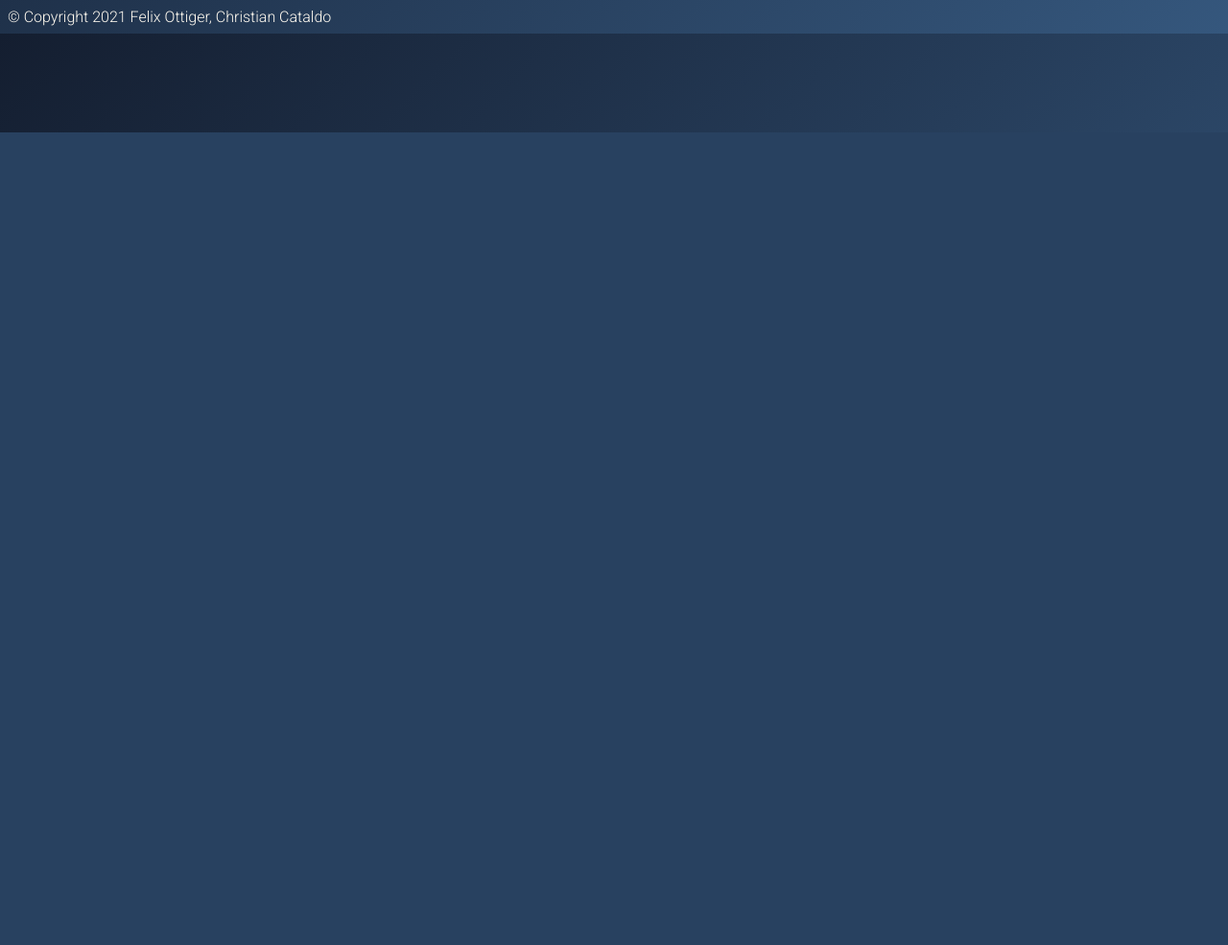
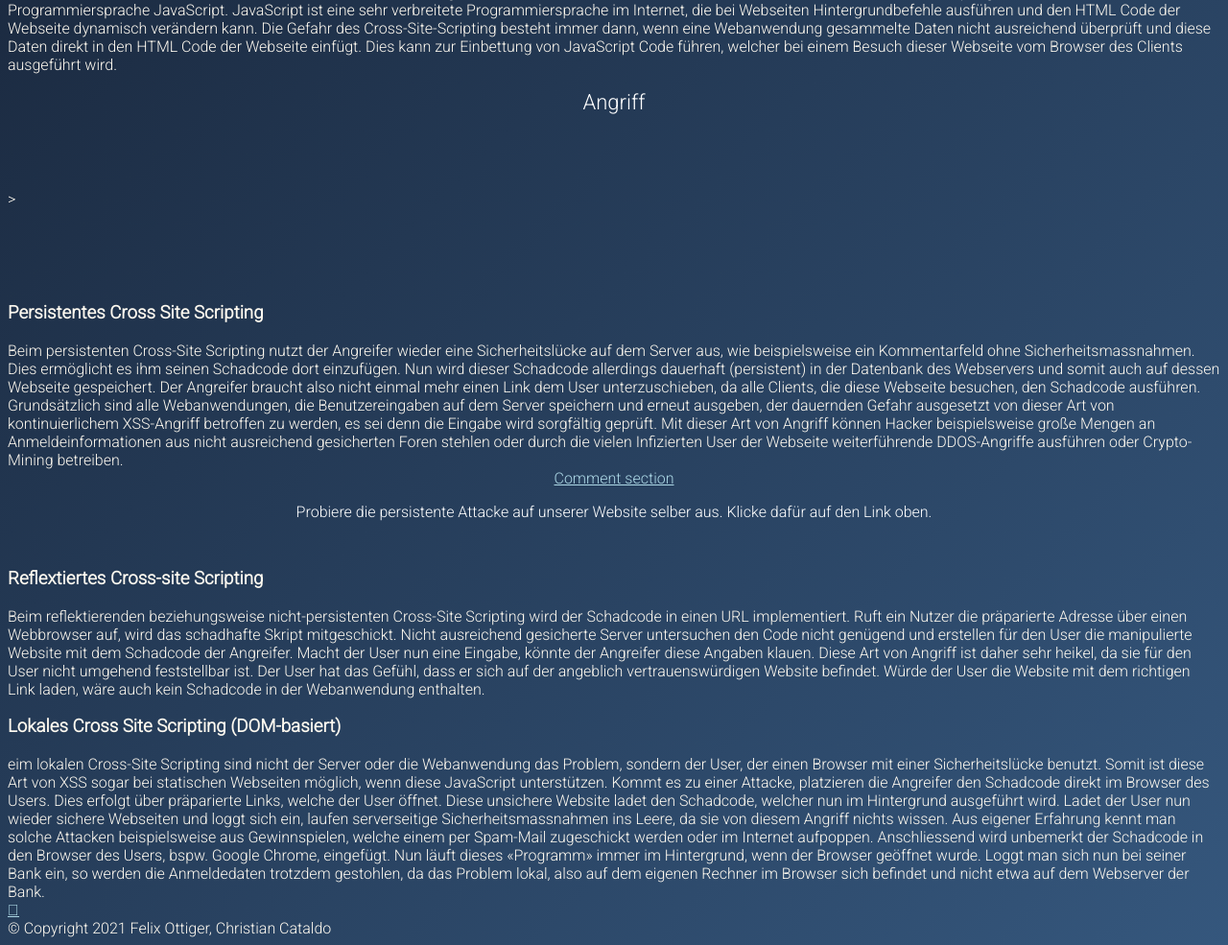
Before and after one commit to Chrigi2486/XSSProjekt, a Flask app: page / in a window 1280 px wide. Shown: the part 662-1647 px from the top of the page at 96% size. Before the commit the page ends 800 px from the top, so only its background shows below. Run offline with Flask 2, Linux system fonts and the light colour scheme.

Commit message:
text eingefügt

```diff
--- a/static/main.css
+++ b/static/main.css
@@ -162,3 +162,8 @@ form {
 .button:hover {
   background: #00ff99;
 }
+
+.scrollup {
+  width: 50px;
+  height: 40px;
+}
--- a/templates/main.html
+++ b/templates/main.html
@@ -11,9 +11,21 @@
 <body>
 	<h1>Cross-site scripting</h1>
 
-	<h2 class="gap">Persistentes Cross Site Scripting</h2>
-		<article class=".article-style">
+	<h2>Allgemein</h2>>
+		<article class="article left">
+			<div id ="picture1"> <img src=“/graphics/persistentes_cross_site_scripting_neu_DE_desktop.png“ > </div>
+			Cross-Site Scripting (XSS) ist eine Angriffsform, bei der man an vertrauliche Daten gelangt, Webapplikationen übernimmt oder sonstige Schäden anrichtet. Sie ist eine der häufigsten Angriffsmethoden im Internet. Hierbei wird der «Schadcode» durch eine Sicherheitslücke auf dem Client oder dem Server in eine scheinbar sichere Umgebung eingebettet. Mit Hilfe von XSS lassen sich vertrauliche Informationen wie Passwörter ergaunern, Browser übernehmen oder Internetseiten verändern.
+			Cross-Site-Scripting verwendet zu diesem Zweck die Programmiersprache JavaScript. JavaScript ist eine sehr verbreitete Programmiersprache im Internet, die bei Webseiten Hintergrundbefehle ausführen und den HTML Code der Webseite dynamisch verändern kann.
+			Die Gefahr des Cross-Site-Scripting besteht immer dann, wenn eine Webanwendung gesammelte Daten nicht ausreichend überprüft und diese Daten direkt in den HTML Code der Webseite einfügt. Dies kann zur Einbettung von JavaScript Code führen, welcher bei einem Besuch dieser Webseite vom Browser des Clients ausgeführt wird.
 
+
+		</article>
+
+	<h2>Angriff</h2>>
+
+		<h3 class="gap">Persistentes Cross Site Scripting</h3>
+			<article class="article right">
+					Beim persistenten Cross-Site Scripting nutzt der Angreifer wieder eine Sicherheitslücke auf dem Server aus, wie beispielsweise ein Kommentarfeld ohne Sicherheitsmassnahmen. Dies ermöglicht es ihm seinen Schadcode dort einzufügen. Nun wird dieser Schadcode allerdings dauerhaft (persistent) in der Datenbank des Webservers und somit auch auf dessen Webseite gespeichert. Der Angreifer braucht also nicht einmal mehr einen Link dem User unterzuschieben, da alle Clients, die diese Webseite besuchen, den Schadcode ausführen. Grundsätzlich sind alle Webanwendungen, die Benutzereingaben auf dem Server speichern und erneut ausgeben, der dauernden Gefahr ausgesetzt von dieser Art von kontinuierlichem XSS-Angriff betroffen zu werden, es sei denn die Eingabe wird sorgfältig geprüft. Mit dieser Art von Angriff können Hacker beispielsweise große Mengen an Anmeldeinformationen aus nicht ausreichend gesicherten Foren stehlen oder durch die vielen Infizierten User der Webseite weiterführende DDOS-Angriffe ausführen oder Crypto-Mining betreiben.
 
 					<div id="link-container">
 		    			<a href="comments/"> Comment section</a>
@@ -21,19 +33,22 @@
 				<p>Probiere die persistente Attacke auf unserer Website selber aus. Klicke dafür auf den Link oben.</p>
 			</article>
 
-	<h2>Reflextiertes Cross-site Scripting </h2>
-		<article class=".article-style">
+		<h3>Reflextiertes Cross-site Scripting </h3>
+			<article class=".article left">
+				Beim reflektierenden beziehungsweise nicht-persistenten Cross-Site Scripting wird der Schadcode in einen URL implementiert. Ruft ein Nutzer die präparierte Adresse über einen Webbrowser auf, wird das schadhafte Skript mitgeschickt. Nicht ausreichend gesicherte Server untersuchen den Code nicht genügend und erstellen für den User die manipulierte Website mit dem Schadcode der Angreifer. Macht der User nun eine Eingabe, könnte der Angreifer diese Angaben klauen. Diese Art von Angriff ist daher sehr heikel, da sie für den User nicht umgehend feststellbar ist. Der User hat das Gefühl, dass er sich auf der angeblich vertrauenswürdigen Website befindet. Würde der User die Website mit dem richtigen Link laden, wäre auch kein Schadcode in der Webanwendung enthalten.
+
+				<link >
+			</article>
+
+		<h3>Lokales Cross Site Scripting (DOM-basiert) </h3>
+			<article class=".article right">
+				eim lokalen Cross-Site Scripting sind nicht der Server oder die Webanwendung das Problem, sondern der User, der einen Browser mit einer Sicherheitslücke benutzt. Somit ist diese Art von XSS sogar bei statischen Webseiten möglich, wenn diese JavaScript unterstützen. Kommt es zu einer Attacke, platzieren die Angreifer den Schadcode direkt im Browser des Users. Dies erfolgt über präparierte Links, welche der User öffnet. Diese unsichere Website ladet den Schadcode, welcher nun im Hintergrund ausgeführt wird. Ladet der User nun wieder sichere Webseiten und loggt sich ein, laufen serverseitige Sicherheitsmassnahmen ins Leere, da sie von diesem Angriff nichts wissen.
+				Aus eigener Erfahrung kennt man solche Attacken beispielsweise aus Gewinnspielen, welche einem per Spam-Mail zugeschickt werden oder im Internet aufpoppen. Anschliessend wird unbemerkt der Schadcode in den Browser des Users, bspw. Google Chrome, eingefügt. Nun läuft dieses «Programm» immer im Hintergrund, wenn der Browser geöffnet wurde. Loggt man sich nun bei seiner Bank ein, so werden die Anmeldedaten trotzdem gestohlen, da das Problem lokal, also auf dem eigenen Rechner im Browser sich befindet und nicht etwa auf dem Webserver der Bank.
 
 
 				<link >
 			</article>
-
-	<h2>Lokales Cross Site Scripting (DOM-basiert) </h2>
-		<article class=".article-style">
-
-
-			<link >
-		</article>
+	<a href="#" class="scrollup" title="Nach oben!">&#59227;</a>
 
 	<footer>&copy; Copyright 2021 Felix Ottiger, Christian Cataldo</footer>
 
```
Lines whose indentation alone changed are shown as unchanged.
